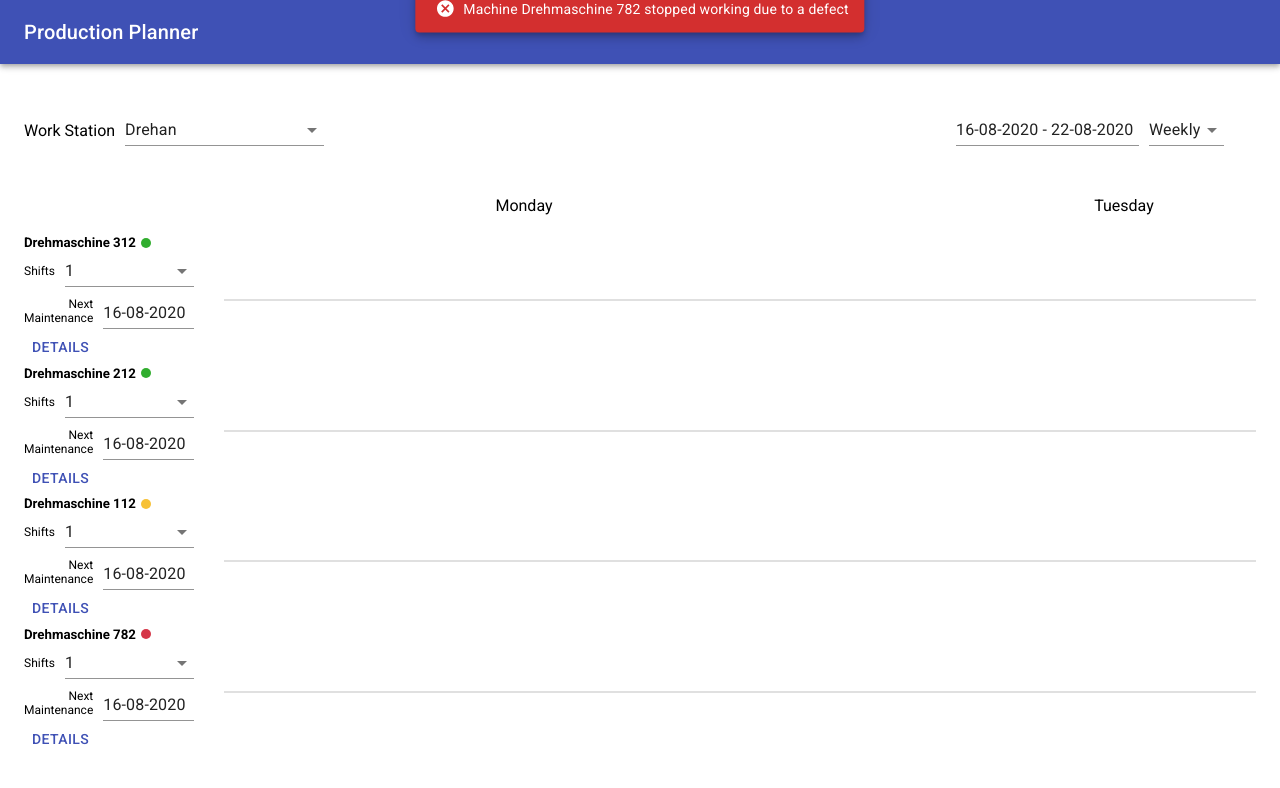
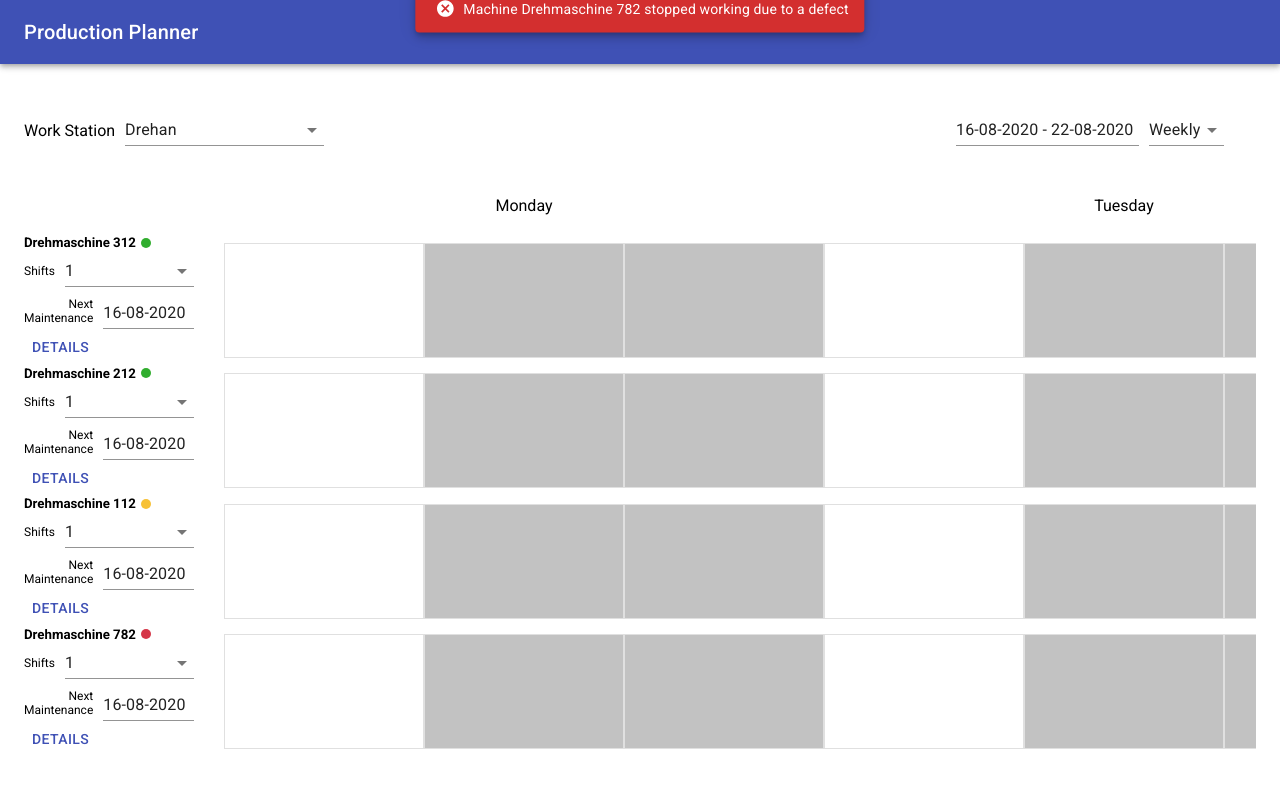
Before and after one commit to shabareesh/production-planner, a React (Create React App) app: page / in a window 1280 px wide. Shown: the top 788 px of the page. Built offline with nearby package versions, Linux system fonts and the light colour scheme.

Commit message:
Implement drag and drop between days functionality

```diff
--- a/src/common/utils.js
+++ b/src/common/utils.js
@@ -1,5 +1,7 @@
 import startOfWeek from "date-fns/startOfWeek";
 import isSameDay from "date-fns/isSameDay";
+import addDays from "date-fns/addDays";
+import format from "date-fns/format";
 
 export const calculatePercent = (total, num) => ((num / total) * 100).toFixed(2);
 
@@ -34,3 +36,5 @@ export const getWeekName = (date) => {
   const weekIndex = getDate(date).getDay();
   return week[weekIndex];
 };
+
+export const updateAndFormatDate = (date, value) => format(addDays(date, value), 'dd-MM-yyyy');
--- a/src/components/Calendar/Calendar.js
+++ b/src/components/Calendar/Calendar.js
@@ -2,7 +2,7 @@ import React, { useState, useEffect } from 'react';
 import CalendarActions from "../CalendarActions/CalendarActions";
 import WeeklyCalendar from "../WeeklyCalendar/WeeklyCalendar";
 import {isDateEqual, isDateInRange} from "../../common/utils";
-import {data} from "../../common/data";
+import {data as mockData} from "../../common/data";
 
 import './calendar.scss';
 import DailyCalendar from "../DailyCalendar/DailyCalendar";
@@ -10,6 +10,7 @@ import {useSnackbar} from "notistack";
 
 const Calendar = () => {
     const { enqueueSnackbar } = useSnackbar();
+    const [data, setData] = useState(mockData);
 
     const workStationOptions = data.map(e => ({label: e.workStation, value: e.workStation}));
     const calendarViewOptions = [
@@ -42,6 +43,25 @@ const Calendar = () => {
         });
     });
 
+    const drop = (e) =>{
+        const droppedDate = e.target.getAttribute("data-date");
+        const orderNumber = e.dataTransfer.getData('orderNumber');
+
+        const updatedData = data
+          .map(
+            (e) =>
+              ({...e, machines: e.machines.map(machine =>
+                    ({...machine, orders: machine.orders.map(order =>
+                            order.orderNumber === orderNumber ? {...order, date: droppedDate} : order,
+                    )}
+                ))}
+            ));
+        setData(updatedData);
+    }
+    const onDragOver = (event) => {
+        event.preventDefault();
+    }
+
     const handleWorkStationChange = (e) => {
         setWorkStation(e.target.value);
     };
@@ -68,7 +88,12 @@ const Calendar = () => {
             />
             {selectedCalendarView === 'Daily' ?
               <DailyCalendar machines={machines} /> :
-              <WeeklyCalendar machines={machines} />
+              <WeeklyCalendar
+                machines={machines}
+                onDrop={(e)=>drop(e)}
+                onDragOver={(e)=>onDragOver(e)}
+                calenderSelectedDate={selectedDate}
+              />
             }
         </div>
     );
--- a/src/components/Day/Day.js
+++ b/src/components/Day/Day.js
@@ -4,13 +4,14 @@ import './day.scss';
 import OrderDetailsCard from "../OrderDetailsCard/OrderDetailsCard";
 import { timeToFloat } from "../../common/utils";
 
-const Day = ({ shiftOptions, selectedShift, orders }) => {
+const Day = ({ shiftOptions, selectedShift, orders,draggable, ...restProps }) => {
   return (
-    <div className="day" style={{minHeight: `${(orders && orders.length) ? `${orders.length * 115}px` : 'auto'}`}}>
+    <div className="day" style={{minHeight: `${(orders && orders.length) ? `${orders.length * 115}px` : '115px'}`}}>
       {shiftOptions.map((shift, index) => (
         <div
           key={shift.value}
           className={Number(selectedShift) <= index ? 'day--shift' : 'day--shift day--shift__active'}
+           {...restProps}
         />
       ))}
 
@@ -28,6 +29,7 @@ const Day = ({ shiftOptions, selectedShift, orders }) => {
               preparedTime={timeToFloat(order.preparedTime)}
               startedTime={timeToFloat(order.startedTime)}
               shift={selectedShift}
+              draggable={draggable}
             />
           ))}
         </div>
--- a/src/components/OrderDetailsCard/OrderDetailsCard.js
+++ b/src/components/OrderDetailsCard/OrderDetailsCard.js
@@ -5,6 +5,10 @@ import ProductionTimeBar from "../ProductionTimeBar/ProductionTimeBar";
 
 import './orderDetailsCard.scss';
 import { calculatePercent } from "../../common/utils";
+
+const onDragStart   = (e, orderNumber) =>{
+	e.dataTransfer.setData('orderNumber',orderNumber);
+}
 
 const OrderDetailsCard = ({
   orderNumber,
@@ -16,9 +20,12 @@ const OrderDetailsCard = ({
   preparedTime,
   startedTime,
   shift,
+  draggable,
 }) => (
   <div
 	  className="order-details-card"
+	  draggable={draggable}
+	  onDragStart={(e)=>onDragStart(e, orderNumber)}
 	  style={{
 	  	width: `${200 * shift}px`,
 		  marginLeft: `${calculatePercent(8 * shift, startedTime)}px`,
--- a/src/components/WeekPicker/WeekPicker.js
+++ b/src/components/WeekPicker/WeekPicker.js
@@ -81,13 +81,17 @@ const WeekPicker = ({ selectedDate, onChange, classes }) => {
     const formatWeekSelectLabel = date =>
         `${format(startOfWeek(date), "dd-MM-yyyy")} - ${format(endOfWeek(date), "dd-MM-yyyy")}`;
 
+    const handleChange = (e) =>{
+        onChange(startOfWeek(e));
+    }
+
     return (
         <DatePicker
             autoOk
             variant="inline"
             format="dd-MM-yyyy"
             value={startOfWeek(selectedDate)}
-            onChange={onChange}
+            onChange={handleChange}
             renderDay={renderWrappedWeekDay}
             labelFunc={formatWeekSelectLabel}
         />
--- a/src/components/WeeklyCalendar/Week.js
+++ b/src/components/WeeklyCalendar/Week.js
@@ -3,9 +3,9 @@ import './week.scss';
 import MachineDetails from "../MachineDetails/MachineDetails";
 import {days} from "../../common/constants";
 import Day from "../Day/Day";
-import {getWeekName} from "../../common/utils";
+import {getWeekName, updateAndFormatDate} from "../../common/utils";
 
-const Week = ({ machine }) => {
+const Week = ({ machine,calenderSelectedDate, ...restProps }) => {
   const shiftOptions = [
     {label: '1', value: '1'},
     {label: '2', value: '2'},
@@ -23,6 +23,7 @@ const Week = ({ machine }) => {
     setSelectedDate(date);
   };
 
+
   return (
     <div className="week">
       <MachineDetails
@@ -33,12 +34,15 @@ const Week = ({ machine }) => {
         selectedDate={selectedDate}
         handleSelectedDate={handleSelectedDate}
       />
-      {days.map(day =>
+      {days.map((day, index) =>
         <Day
           key={day}
+          data-date={updateAndFormatDate(calenderSelectedDate, index+1)}
+          draggable={true}
           shiftOptions={shiftOptions}
           selectedShift={selectedShift}
           orders={machine.orders.filter(({ date }) => getWeekName(date) === day)}
+          {...restProps}
         />
       )}
     </div>
--- a/src/components/WeeklyCalendar/WeeklyCalendar.js
+++ b/src/components/WeeklyCalendar/WeeklyCalendar.js
@@ -4,14 +4,14 @@ import Week from "./Week";
 
 import './weeklyCalendar.scss';
 
-const WeeklyCalendar = ({ machines }) => (
+const WeeklyCalendar = ({ machines, ...restProps }) => (
     <div className="weekly-calendar">
       <div className="weekly-calendar--header">
         <div className="weekly-calendar--header__emptyBox" />
         {days.map(day => <div key={day} className="weekly-calendar--header__day">{day}</div>)}
       </div>
       {machines.map(machine => (
-        <Week machine={machine} key={machine.name} />
+        <Week machine={machine} key={machine.name} {...restProps}/>
       ))}
     </div>
 );
```
